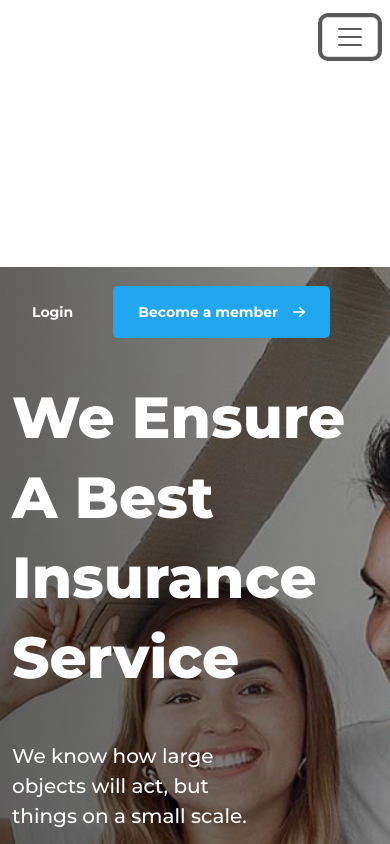
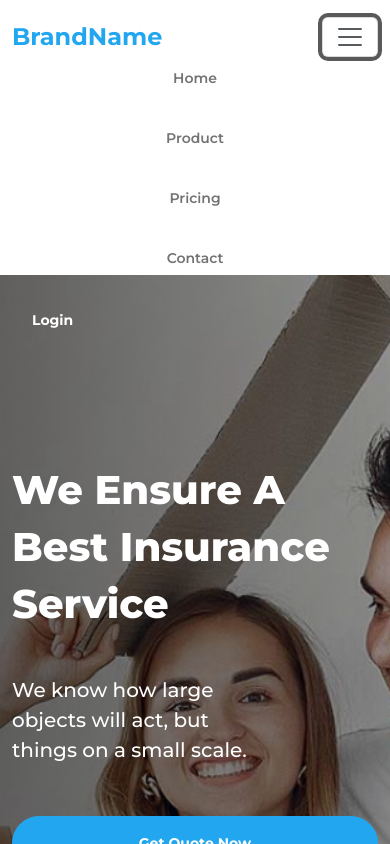
Before and after one commit to yogeshd-haptiq/AssignmentOne, a plain HTML site: page Ass-5/index.html in a window 390 px wide. Both pictures are taken after a click on the button "Toggle navigation". Shown: the top 844 px of the page. Drawn offline with nearby package versions, Linux system fonts and the light colour scheme.

Commit message:
Changes Assignment 5

```diff
--- a/Ass-5/css/style.css
+++ b/Ass-5/css/style.css
@@ -150,6 +150,10 @@
     align-items: center;
     justify-content: center;
     flex-direction: column;
+    transition: all 0.3s ease-in;
+}
+.services .servicesItem:hover{
+    transform: translateY(-10px);
 }
 .servicesItem .serviceTop{
     max-width: 72px;
@@ -402,6 +406,16 @@
     gap: 20px;
 }
 @media(max-width:767px){
+    .heroWrapper h1{
+        font-size: 40px;
+        line-height: 57px;
+    }
+    .navbar .headerLogo{
+        color: #23A6F0;
+    }
+    #navbarText a{
+        color: #737373;
+    }
     .heroButtons{
         text-align: center;
         flex-direction: column;
@@ -430,3 +444,8 @@
 
     }
 }
+@media(max-width:588px){
+    .rightNav .headerBtnSecondary {
+        display: none;
+    }
+}
--- a/Ass-5/index.html
+++ b/Ass-5/index.html
@@ -9,7 +9,7 @@
     <link href="https://cdn.jsdelivr.net/npm/bootstrap@5.3.3/dist/css/bootstrap.min.css" rel="stylesheet" integrity="sha384-QWTKZyjpPEjISv5WaRU9OFeRpok6YctnYmDr5pNlyT2bRjXh0JMhjY6hW+ALEwIH" crossorigin="anonymous">
   </head>
   <body>
-    <nav class="navbar navbar-expand-lg py-0">
+    <nav class="navbar navbar-expand-lg py-0 mobileNavbar">
         <div class="container-md py-3">
           <a class="navbar-brand headerLogo" href="#">BrandName</a>
           <button class="navbar-toggler" type="button" data-bs-toggle="collapse" data-bs-target="#navbarText" aria-controls="navbarText" aria-expanded="false" aria-label="Toggle navigation">
@@ -26,7 +26,7 @@
               <li class="nav-item">
                 <a class="nav-link" href="#">Pricing</a>
               </li>
-              <li class="nav-item">
+              <li class="nav-item mb-2">
                 <a class="nav-link" href="#">Contact</a>
               </li>
             </ul>
```
